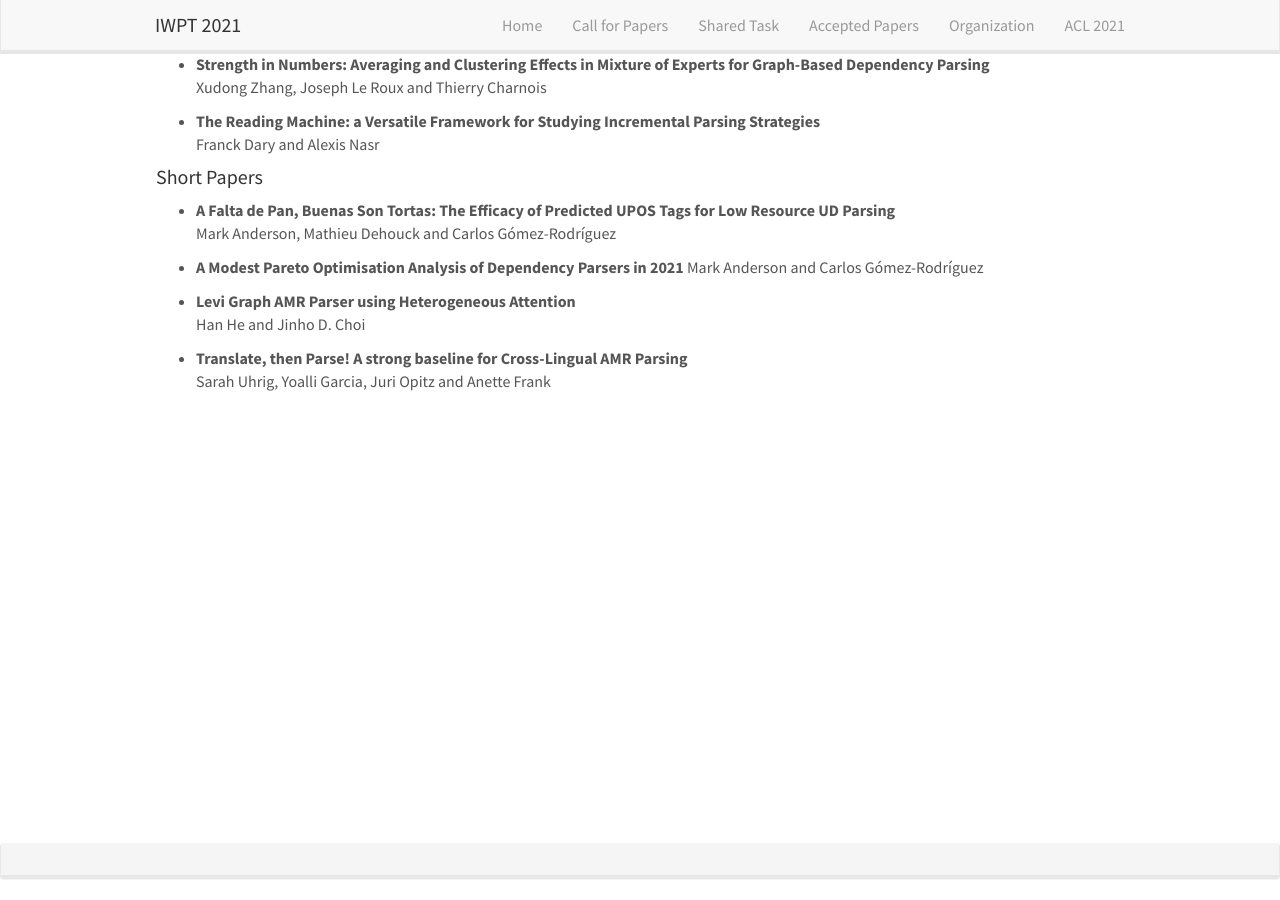
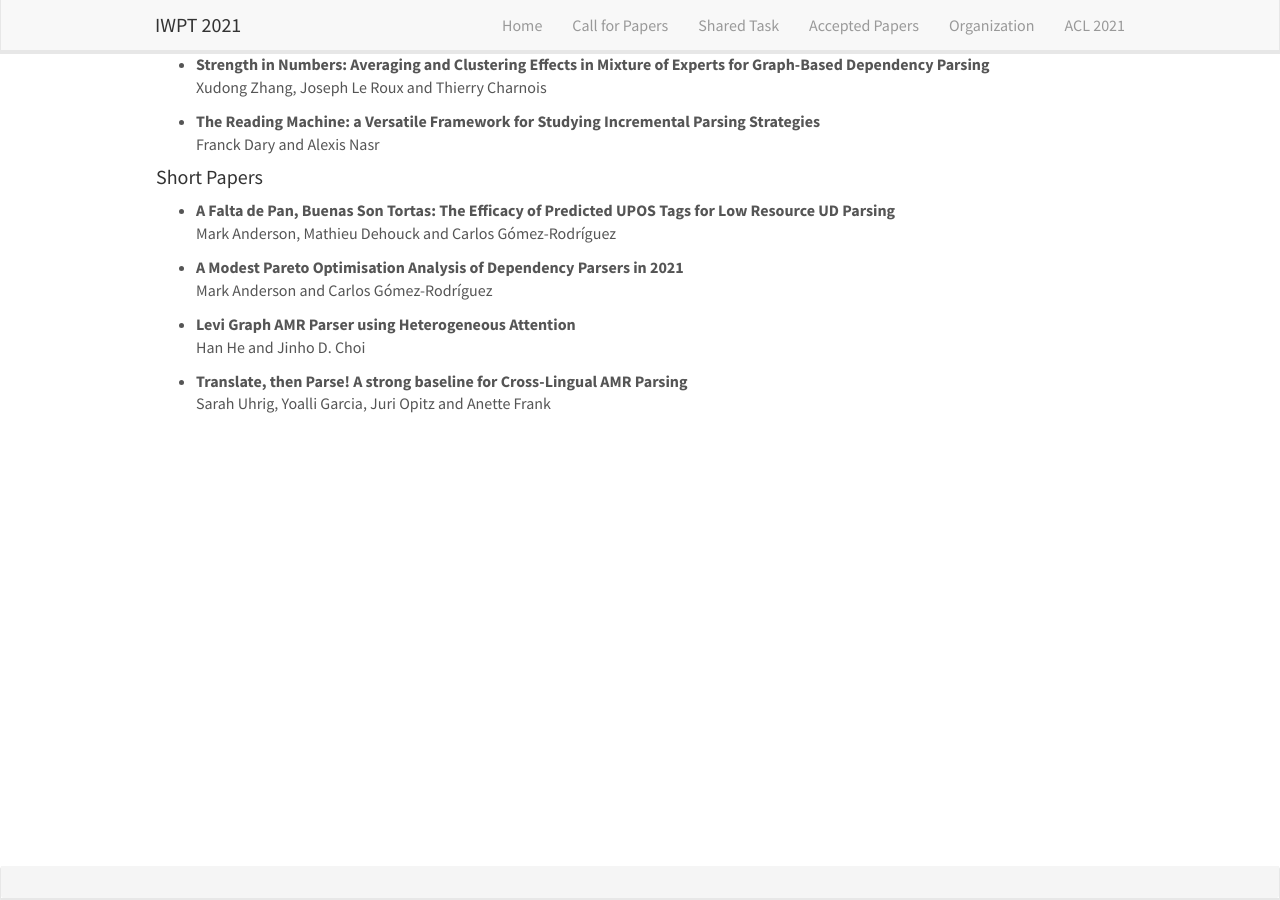
Before and after one commit to sigparse/iwpt2021, a Jekyll site: the page built from _pages/papers.md, in a window 1280 px wide and 900 px high, scrolled down 631 px. Built offline with Jekyll 4.4.1, drawn with Linux system fonts in a browser that asks for light colours; nearby versions of some CDN libraries.

```diff
--- a/_pages/papers.md
+++ b/_pages/papers.md
@@ -44,7 +44,7 @@ Franck Dary and Alexis Nasr
 - **A Falta de Pan, Buenas Son Tortas: The Efficacy of Predicted UPOS Tags for Low Resource UD Parsing**<br>
 Mark Anderson, Mathieu Dehouck and Carlos Gómez-Rodríguez
 
-- **A Modest Pareto Optimisation Analysis of Dependency Parsers in 2021**
+- **A Modest Pareto Optimisation Analysis of Dependency Parsers in 2021**<br>
 Mark Anderson and Carlos Gómez-Rodríguez
 
 - **Levi Graph AMR Parser using Heterogeneous Attention**<br>
```
